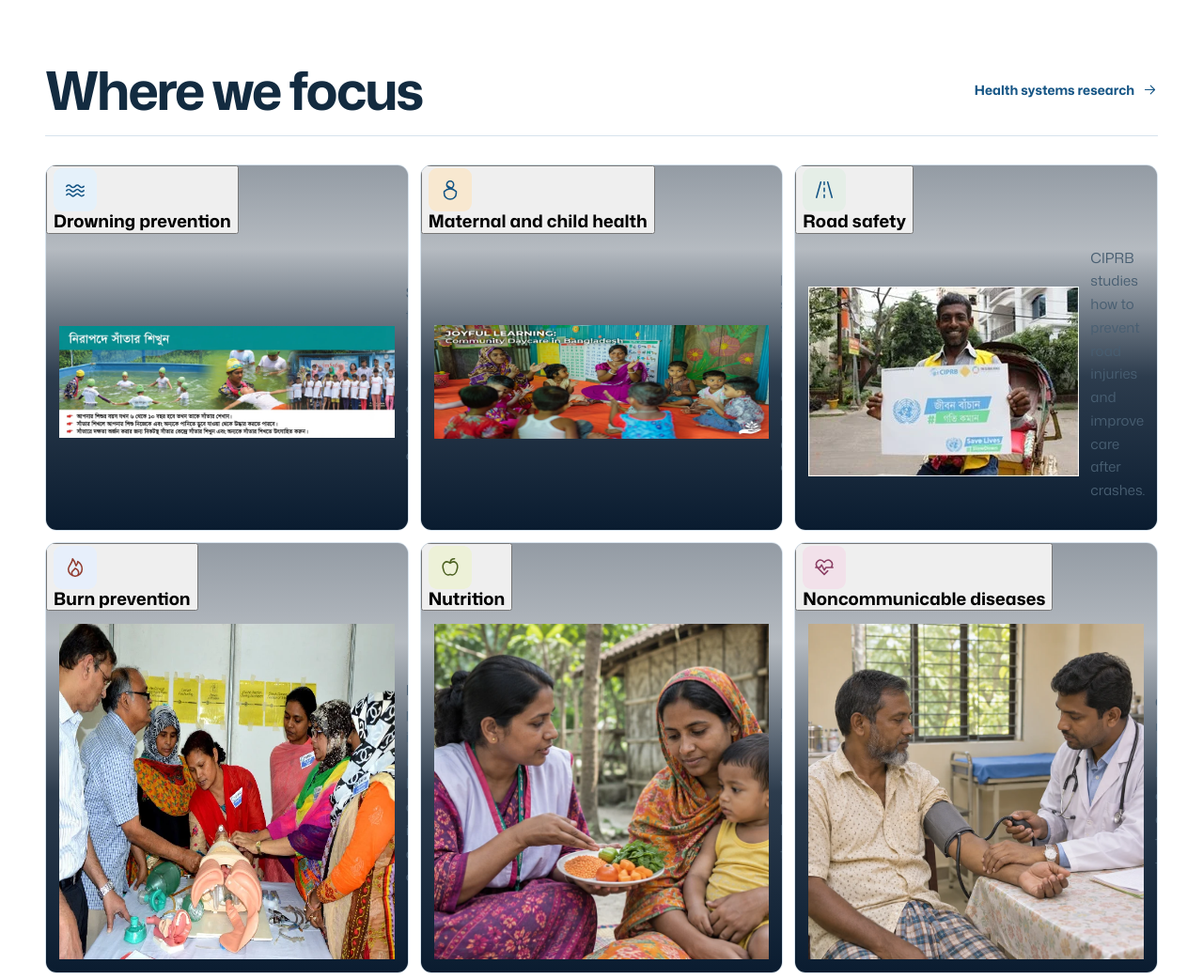
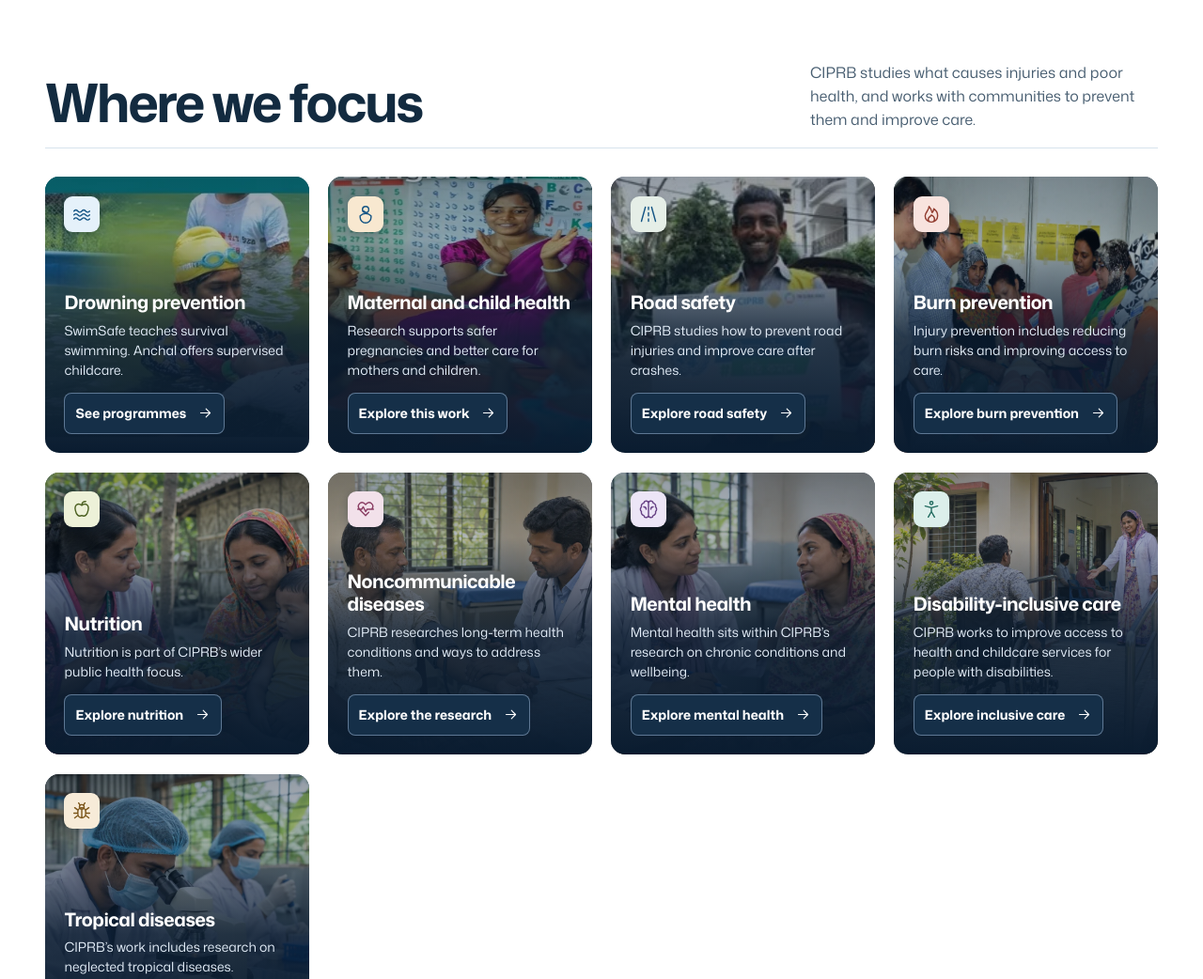
Before and after one commit to akshaychangra97/ciprb, a plain HTML site: page index.html in a window 1280 px wide. Shown: the part 660-1702 px from the top of the page at 94% size. Drawn offline with Linux system fonts and the light colour scheme.

Commit message:
Add files via upload

```diff
--- a/index.html
+++ b/index.html
@@ -48,44 +48,110 @@
   <a role="link" aria-disabled="true"><span class="quick-icon"><svg viewBox="0 0 24 24" fill="none" stroke="currentColor" stroke-width="1.7" stroke-linecap="round" stroke-linejoin="round" aria-hidden="true"><path d="M20 9c0-4-5-5-8-1-3-4-8-3-8 1 0 4 8 10 8 10s8-6 8-10ZM2 12h6l2-3 3 6 2-3h7"/></svg></span><strong>Community programmes</strong><i aria-hidden="true"><span class="arrow"></span></i></a>
   <a role="link" aria-disabled="true"><span class="quick-icon"><svg viewBox="0 0 24 24" fill="none" stroke="currentColor" stroke-width="1.7" stroke-linecap="round" stroke-linejoin="round" aria-hidden="true"><path d="M12 5v15m0-15C8 2 4 3 2 4v15c3-2 7-2 10 1 3-3 7-3 10-1V4c-2-1-6-2-10 1Z"/></svg></span><strong>Scientific publications</strong><i aria-hidden="true"><span class="arrow"></span></i></a>
 </div></nav>
-<section class="section wrap" id="research">
-  <div class="section-head"><h2>Where we focus</h2><a class="text-link" role="link" aria-disabled="true">Health systems research <span class="arrow" aria-hidden="true"></span></a></div>
-  <div class="research-grid">
+<section class="section wrap focus-section" id="research" aria-labelledby="focus-title">
+  <div class="section-head">
+    <h2 id="focus-title">Where we focus</h2>
+    <p>CIPRB studies what causes injuries and poor health, and works with communities to prevent them and improve care.</p>
+  </div>
+  <div class="focus-grid">
     <article class="focus-card">
-      <h3><button class="focus-toggle" type="button" aria-expanded="false" aria-controls="focus-1"><span class="symbol"><svg viewBox="0 0 24 24" aria-hidden="true"><path d="M2 8c2-2 3-2 5 0s3 2 5 0 3-2 5 0 3 2 5 0M2 13c2-2 3-2 5 0s3 2 5 0 3-2 5 0 3 2 5 0M2 18c2-2 3-2 5 0s3 2 5 0 3-2 5 0 3 2 5 0"/></svg></span><span>Drowning prevention</span><span class="focus-plus" aria-hidden="true"></span></button></h3>
-      <div class="focus-preview" id="focus-1" hidden><img src="assets/images/swimsafe.webp" alt="" loading="lazy"><p>SwimSafe teaches survival swimming. Anchal offers supervised childcare.</p><a class="text-link" role="link" aria-disabled="true">See programmes<span class="arrow" aria-hidden="true"></span></a></div>
+      <div class="focus-image" aria-hidden="true"><img src="assets/images/swimsafe.webp" alt="" loading="lazy"></div>
+      <div class="focus-body">
+        <span class="symbol"><svg viewBox="0 0 24 24" aria-hidden="true"><path d="M2 8c2-2 3-2 5 0s3 2 5 0 3-2 5 0 3 2 5 0M2 13c2-2 3-2 5 0s3 2 5 0 3-2 5 0 3 2 5 0M2 18c2-2 3-2 5 0s3 2 5 0 3-2 5 0 3 2 5 0"/></svg></span>
+        <div class="focus-copy">
+          <h3>Drowning prevention</h3>
+          <p>SwimSafe teaches survival swimming. Anchal offers supervised childcare.</p>
+        </div>
+        <a class="button focus-cta" role="link" aria-disabled="true">See programmes <span class="arrow" aria-hidden="true"></span></a>
+      </div>
     </article>
     <article class="focus-card">
-      <h3><button class="focus-toggle" type="button" aria-expanded="false" aria-controls="focus-2"><span class="symbol"><svg viewBox="0 0 24 24" aria-hidden="true"><path d="M8 6a4 4 0 1 1 8 0 4 4 0 0 1-8 0ZM5 14c2-2 4-3 7-3s5 1 7 3v2a7 7 0 0 1-14 0Zm3-7 8 5"/></svg></span><span>Maternal and child health</span><span class="focus-plus" aria-hidden="true"></span></button></h3>
-      <div class="focus-preview" id="focus-2" hidden><img src="assets/images/anchal.webp" alt="" loading="lazy"><p>Research supports safer pregnancies and better care for mothers and children.</p><a class="text-link" role="link" aria-disabled="true">Explore this work<span class="arrow" aria-hidden="true"></span></a></div>
+      <div class="focus-image" aria-hidden="true"><img src="assets/images/anchal.webp" alt="" loading="lazy"></div>
+      <div class="focus-body">
+        <span class="symbol"><svg viewBox="0 0 24 24" aria-hidden="true"><path d="M8 6a4 4 0 1 1 8 0 4 4 0 0 1-8 0ZM5 14c2-2 4-3 7-3s5 1 7 3v2a7 7 0 0 1-14 0Zm3-7 8 5"/></svg></span>
+        <div class="focus-copy">
+          <h3>Maternal and child health</h3>
+          <p>Research supports safer pregnancies and better care for mothers and children.</p>
+        </div>
+        <a class="button focus-cta" role="link" aria-disabled="true">Explore this work <span class="arrow" aria-hidden="true"></span></a>
+      </div>
     </article>
     <article class="focus-card">
-      <h3><button class="focus-toggle" type="button" aria-expanded="false" aria-controls="focus-3"><span class="symbol"><svg viewBox="0 0 24 24" aria-hidden="true"><path d="M3 21 8 3m13 18L16 3m-4 0v3m0 4v4m0 4v3"/></svg></span><span>Road safety</span><span class="focus-plus" aria-hidden="true"></span></button></h3>
-      <div class="focus-preview" id="focus-3" hidden><img src="assets/images/focus/road.webp" alt="CIPRB road safety campaign" loading="lazy"><p>CIPRB studies how to prevent road injuries and improve care after crashes.</p><a class="text-link" role="link" aria-disabled="true">Explore road safety<span class="arrow" aria-hidden="true"></span></a></div>
+      <div class="focus-image" aria-hidden="true"><img src="assets/images/focus/road.webp" alt="CIPRB road safety campaign" loading="lazy"></div>
+      <div class="focus-body">
+        <span class="symbol"><svg viewBox="0 0 24 24" aria-hidden="true"><path d="M3 21 8 3m13 18L16 3m-4 0v3m0 4v4m0 4v3"/></svg></span>
+        <div class="focus-copy">
+          <h3>Road safety</h3>
+          <p>CIPRB studies how to prevent road injuries and improve care after crashes.</p>
+        </div>
+        <a class="button focus-cta" role="link" aria-disabled="true">Explore road safety <span class="arrow" aria-hidden="true"></span></a>
+      </div>
     </article>
     <article class="focus-card">
-      <h3><button class="focus-toggle" type="button" aria-expanded="false" aria-controls="focus-4"><span class="symbol"><svg viewBox="0 0 24 24" aria-hidden="true"><path d="M12 22a8 8 0 0 0 8-8c0-4-2-7-5-9 0 3-1 4-2 5-1-4-2-6-4-8 0 5-5 8-5 12a8 8 0 0 0 8 8Zm0 0a4 4 0 0 0 4-4c0-2-2-4-4-5-1 2-4 3-4 5a4 4 0 0 0 4 4Z"/></svg></span><span>Burn prevention</span><span class="focus-plus" aria-hidden="true"></span></button></h3>
-      <div class="focus-preview" id="focus-4" hidden><img src="assets/images/focus/burn.webp" alt="CIPRB burn management training" loading="lazy"><p>Injury prevention includes reducing burn risks and improving access to care.</p></div>
+      <div class="focus-image" aria-hidden="true"><img src="assets/images/focus/burn.webp" alt="CIPRB burn management training" loading="lazy"></div>
+      <div class="focus-body">
+        <span class="symbol"><svg viewBox="0 0 24 24" aria-hidden="true"><path d="M12 22a8 8 0 0 0 8-8c0-4-2-7-5-9 0 3-1 4-2 5-1-4-2-6-4-8 0 5-5 8-5 12a8 8 0 0 0 8 8Zm0 0a4 4 0 0 0 4-4c0-2-2-4-4-5-1 2-4 3-4 5a4 4 0 0 0 4 4Z"/></svg></span>
+        <div class="focus-copy">
+          <h3>Burn prevention</h3>
+          <p>Injury prevention includes reducing burn risks and improving access to care.</p>
+        </div>
+        <a class="button focus-cta" role="link" aria-disabled="true">Explore burn prevention <span class="arrow" aria-hidden="true"></span></a>
+      </div>
     </article>
     <article class="focus-card">
-      <h3><button class="focus-toggle" type="button" aria-expanded="false" aria-controls="focus-5"><span class="symbol"><svg viewBox="0 0 24 24" aria-hidden="true"><path d="M12 7c-5-4-10 0-8 7 1 5 4 8 8 6 4 2 7-1 8-6 2-7-3-11-8-7Zm0 0c0-3 2-5 5-5"/></svg></span><span>Nutrition</span><span class="focus-plus" aria-hidden="true"></span></button></h3>
-      <div class="focus-preview" id="focus-5" hidden><img src="assets/images/focus/nutrition.webp" alt="Illustration of a community nutrition discussion" loading="lazy"><p>Nutrition is part of CIPRB’s wider public health focus.</p></div>
+      <div class="focus-image" aria-hidden="true"><img src="assets/images/focus/nutrition.webp" alt="Illustration of a community nutrition discussion" loading="lazy"></div>
+      <div class="focus-body">
+        <span class="symbol"><svg viewBox="0 0 24 24" aria-hidden="true"><path d="M12 7c-5-4-10 0-8 7 1 5 4 8 8 6 4 2 7-1 8-6 2-7-3-11-8-7Zm0 0c0-3 2-5 5-5"/></svg></span>
+        <div class="focus-copy">
+          <h3>Nutrition</h3>
+          <p>Nutrition is part of CIPRB’s wider public health focus.</p>
+        </div>
+        <a class="button focus-cta" role="link" aria-disabled="true">Explore nutrition <span class="arrow" aria-hidden="true"></span></a>
+      </div>
     </article>
     <article class="focus-card">
-      <h3><button class="focus-toggle" type="button" aria-expanded="false" aria-controls="focus-6"><span class="symbol"><svg viewBox="0 0 24 24" aria-hidden="true"><path d="M20 12c4-6-3-12-8-6-5-6-12 0-8 6l8 8 4-4M2 12h5l2-3 3 6 2-3h8"/></svg></span><span>Noncommunicable diseases</span><span class="focus-plus" aria-hidden="true"></span></button></h3>
-      <div class="focus-preview" id="focus-6" hidden><img src="assets/images/focus/ncd.webp" alt="Illustration of a blood pressure check" loading="lazy"><p>CIPRB researches long-term health conditions and ways to address them.</p><a class="text-link" role="link" aria-disabled="true">Explore the research<span class="arrow" aria-hidden="true"></span></a></div>
+      <div class="focus-image" aria-hidden="true"><img src="assets/images/focus/ncd.webp" alt="Illustration of a blood pressure check" loading="lazy"></div>
+      <div class="focus-body">
+        <span class="symbol"><svg viewBox="0 0 24 24" aria-hidden="true"><path d="M20 12c4-6-3-12-8-6-5-6-12 0-8 6l8 8 4-4M2 12h5l2-3 3 6 2-3h8"/></svg></span>
+        <div class="focus-copy">
+          <h3>Noncommunicable diseases</h3>
+          <p>CIPRB researches long-term health conditions and ways to address them.</p>
+        </div>
+        <a class="button focus-cta" role="link" aria-disabled="true">Explore the research <span class="arrow" aria-hidden="true"></span></a>
+      </div>
     </article>
     <article class="focus-card">
-      <h3><button class="focus-toggle" type="button" aria-expanded="false" aria-controls="focus-7"><span class="symbol"><svg viewBox="0 0 24 24" aria-hidden="true"><path d="M12 5a3 3 0 0 0-6-1 4 4 0 0 0-3 5 4 4 0 0 0 0 6 4 4 0 0 0 3 5 3 3 0 0 0 6-1V5Zm0 0a3 3 0 0 1 6-1 4 4 0 0 1 3 5 4 4 0 0 1 0 6 4 4 0 0 1-3 5 3 3 0 0 1-6-1M6 9c2 0 3 1 3 3m9-3c-2 0-3 1-3 3"/></svg></span><span>Mental health</span><span class="focus-plus" aria-hidden="true"></span></button></h3>
-      <div class="focus-preview" id="focus-7" hidden><img src="assets/images/focus/mental.webp" alt="Illustration of a supportive mental health conversation" loading="lazy"><p>Mental health sits within CIPRB’s research on chronic conditions and wellbeing.</p></div>
+      <div class="focus-image" aria-hidden="true"><img src="assets/images/focus/mental.webp" alt="Illustration of a supportive mental health conversation" loading="lazy"></div>
+      <div class="focus-body">
+        <span class="symbol"><svg viewBox="0 0 24 24" aria-hidden="true"><path d="M12 5a3 3 0 0 0-6-1 4 4 0 0 0-3 5 4 4 0 0 0 0 6 4 4 0 0 0 3 5 3 3 0 0 0 6-1V5Zm0 0a3 3 0 0 1 6-1 4 4 0 0 1 3 5 4 4 0 0 1 0 6 4 4 0 0 1-3 5 3 3 0 0 1-6-1M6 9c2 0 3 1 3 3m9-3c-2 0-3 1-3 3"/></svg></span>
+        <div class="focus-copy">
+          <h3>Mental health</h3>
+          <p>Mental health sits within CIPRB’s research on chronic conditions and wellbeing.</p>
+        </div>
+        <a class="button focus-cta" role="link" aria-disabled="true">Explore mental health <span class="arrow" aria-hidden="true"></span></a>
+      </div>
     </article>
     <article class="focus-card">
-      <h3><button class="focus-toggle" type="button" aria-expanded="false" aria-controls="focus-8"><span class="symbol"><svg viewBox="0 0 24 24" aria-hidden="true"><path d="M12 6a2 2 0 1 0 0-4 2 2 0 0 0 0 4Zm-8 2 8 2 8-2m-8 2v5m0 0-4 7m4-7 4 7"/></svg></span><span>Disability-inclusive care</span><span class="focus-plus" aria-hidden="true"></span></button></h3>
-      <div class="focus-preview" id="focus-8" hidden><img src="assets/images/focus/access.webp" alt="Illustration of an accessible community health centre" loading="lazy"><p>CIPRB works to improve access to health and childcare services for people with disabilities.</p><a class="text-link" role="link" aria-disabled="true">Explore inclusive care<span class="arrow" aria-hidden="true"></span></a></div>
+      <div class="focus-image" aria-hidden="true"><img src="assets/images/focus/access.webp" alt="Illustration of an accessible community health centre" loading="lazy"></div>
+      <div class="focus-body">
+        <span class="symbol"><svg viewBox="0 0 24 24" aria-hidden="true"><path d="M12 6a2 2 0 1 0 0-4 2 2 0 0 0 0 4Zm-8 2 8 2 8-2m-8 2v5m0 0-4 7m4-7 4 7"/></svg></span>
+        <div class="focus-copy">
+          <h3>Disability-inclusive care</h3>
+          <p>CIPRB works to improve access to health and childcare services for people with disabilities.</p>
+        </div>
+        <a class="button focus-cta" role="link" aria-disabled="true">Explore inclusive care <span class="arrow" aria-hidden="true"></span></a>
+      </div>
     </article>
     <article class="focus-card">
-      <h3><button class="focus-toggle" type="button" aria-expanded="false" aria-controls="focus-9"><span class="symbol"><svg viewBox="0 0 24 24" aria-hidden="true"><path d="M12 4a3 3 0 1 0 0 6 3 3 0 0 0 0-6Zm-5 9a5 5 0 0 1 10 0v3a5 5 0 0 1-10 0Zm5-3v11M7 11 3 8m14 3 4-3M7 15H2m15 0h5M7 18l-4 3m14-3 4 3M10 5 8 2m6 3 2-3"/></svg></span><span>Tropical diseases</span><span class="focus-plus" aria-hidden="true"></span></button></h3>
-      <div class="focus-preview" id="focus-9" hidden><img src="assets/images/focus/tropical.webp" alt="Illustration of laboratory work for disease surveillance" loading="lazy"><p>CIPRB’s work includes research on neglected tropical diseases.</p><a class="text-link" role="link" aria-disabled="true">Explore the project<span class="arrow" aria-hidden="true"></span></a></div>
+      <div class="focus-image" aria-hidden="true"><img src="assets/images/focus/tropical.webp" alt="Illustration of laboratory work for disease surveillance" loading="lazy"></div>
+      <div class="focus-body">
+        <span class="symbol"><svg viewBox="0 0 24 24" aria-hidden="true"><path d="M12 4a3 3 0 1 0 0 6 3 3 0 0 0 0-6Zm-5 9a5 5 0 0 1 10 0v3a5 5 0 0 1-10 0Zm5-3v11M7 11 3 8m14 3 4-3M7 15H2m15 0h5M7 18l-4 3m14-3 4 3M10 5 8 2m6 3 2-3"/></svg></span>
+        <div class="focus-copy">
+          <h3>Tropical diseases</h3>
+          <p>CIPRB’s work includes research on neglected tropical diseases.</p>
+        </div>
+        <a class="button focus-cta" role="link" aria-disabled="true">Explore the project <span class="arrow" aria-hidden="true"></span></a>
+      </div>
     </article>
   </div>
 </section>
```
